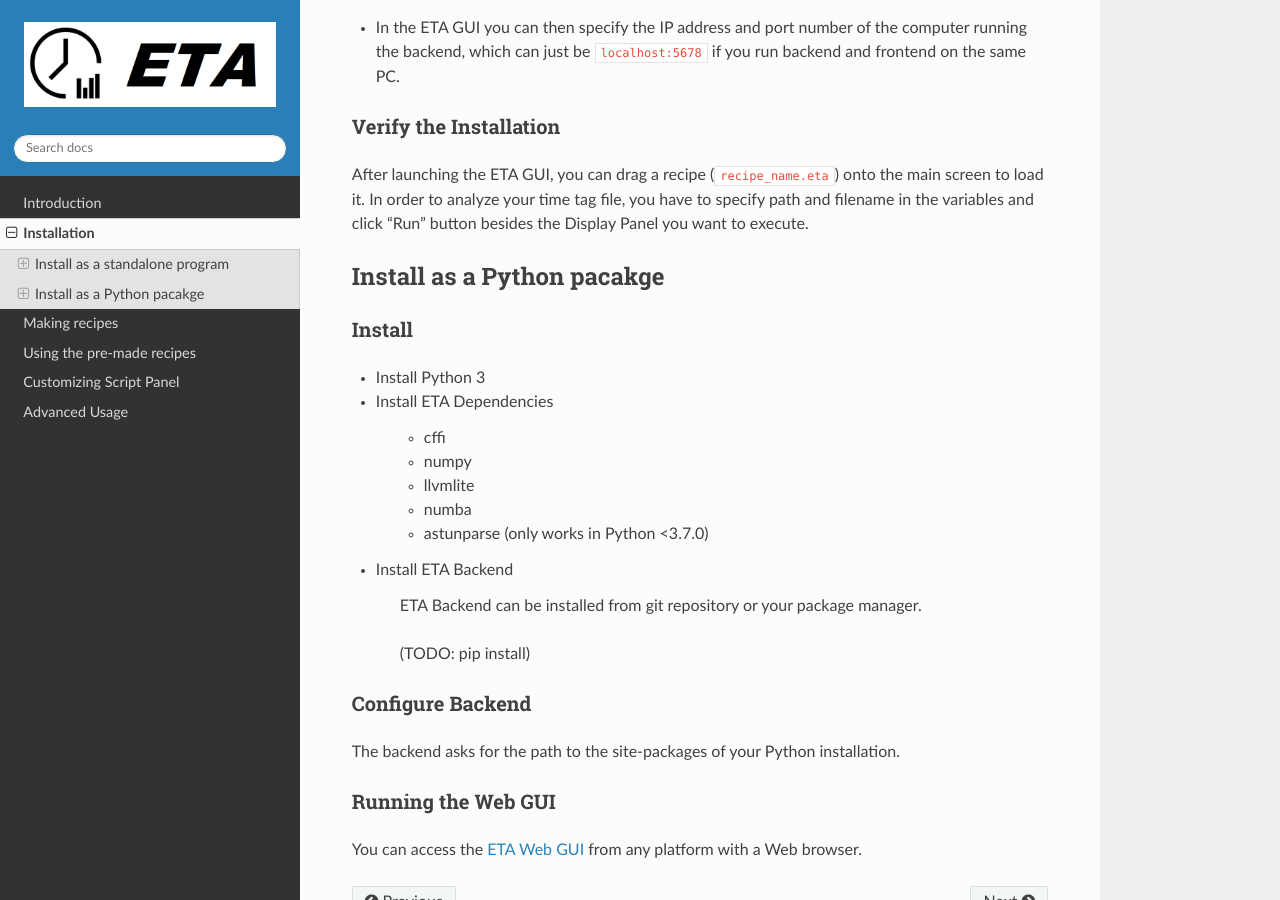
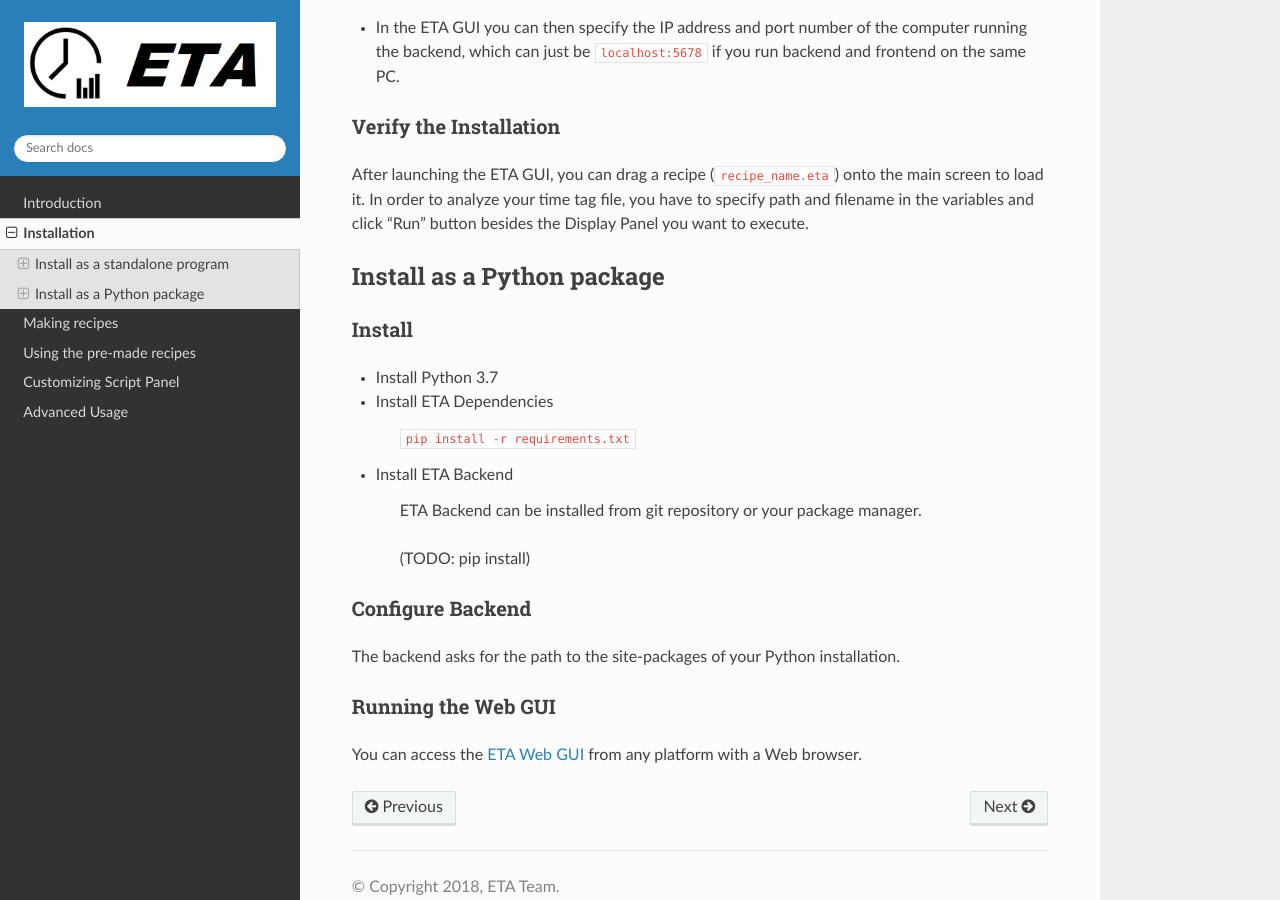
Before and after one commit to timetag/timetag.github.io, a Sphinx documentation site: the page built from docs/installation.rst, in a window 1280 px wide and 900 px high, scrolled down 1249 px. Built offline with Sphinx 7.4.7 and the Read the Docs theme 2.0.0, drawn with Linux system fonts in a browser that asks for light colours.

Commit message:
Update installation.rst

```diff
--- a/docs/installation.rst
+++ b/docs/installation.rst
@@ -54,21 +54,17 @@ Verify the Installation
 
 After launching the ETA GUI, you can drag a recipe (``recipe_name.eta``) onto the main screen to load it. In order to analyze your time tag file, you have to specify path and filename in the variables and click "Run" button besides the Display Panel you want to execute.
 
-Install as a Python pacakge
+Install as a Python package
 --------
 
 Install
 ......
 
-* Install Python 3
+* Install Python 3.7
 
 * Install ETA Dependencies
 
-    - cffi
-    - numpy
-    - llvmlite
-    - numba
-    - astunparse (only works in Python <3.7.0)
+    ``pip install -r requirements.txt``
 
 * Install ETA Backend
 
```
